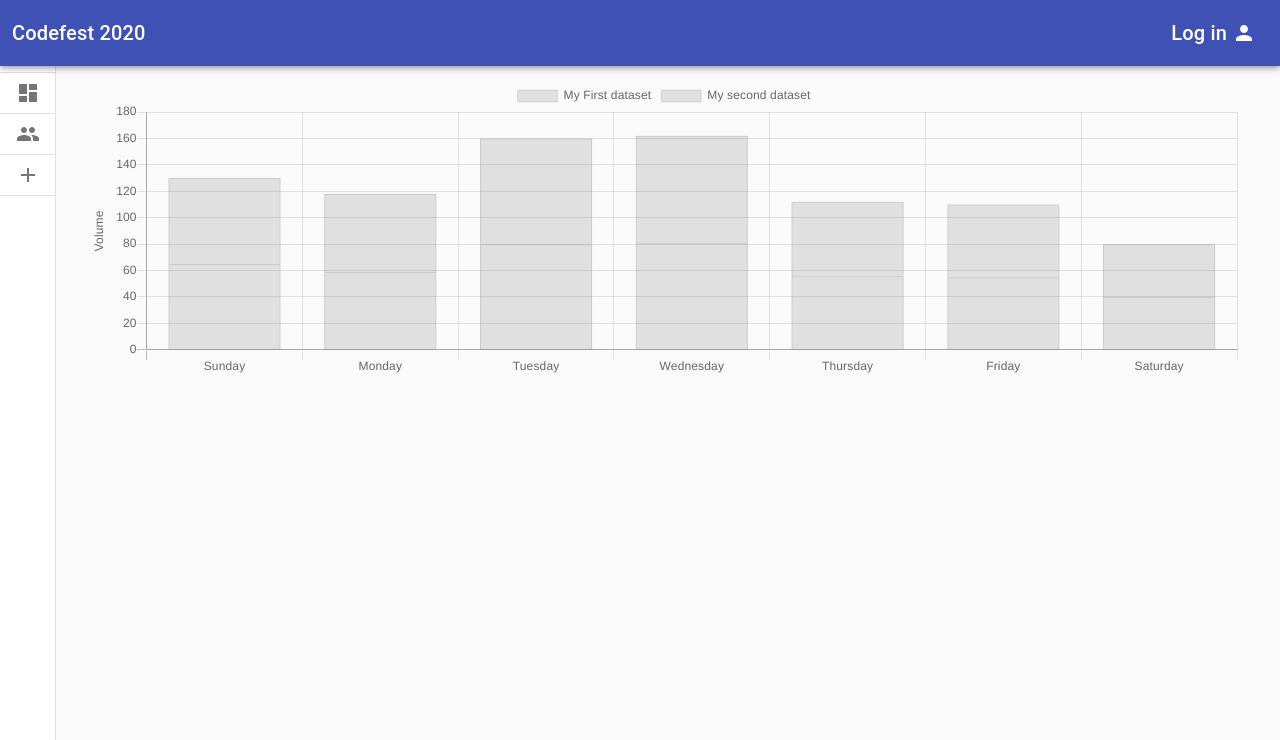
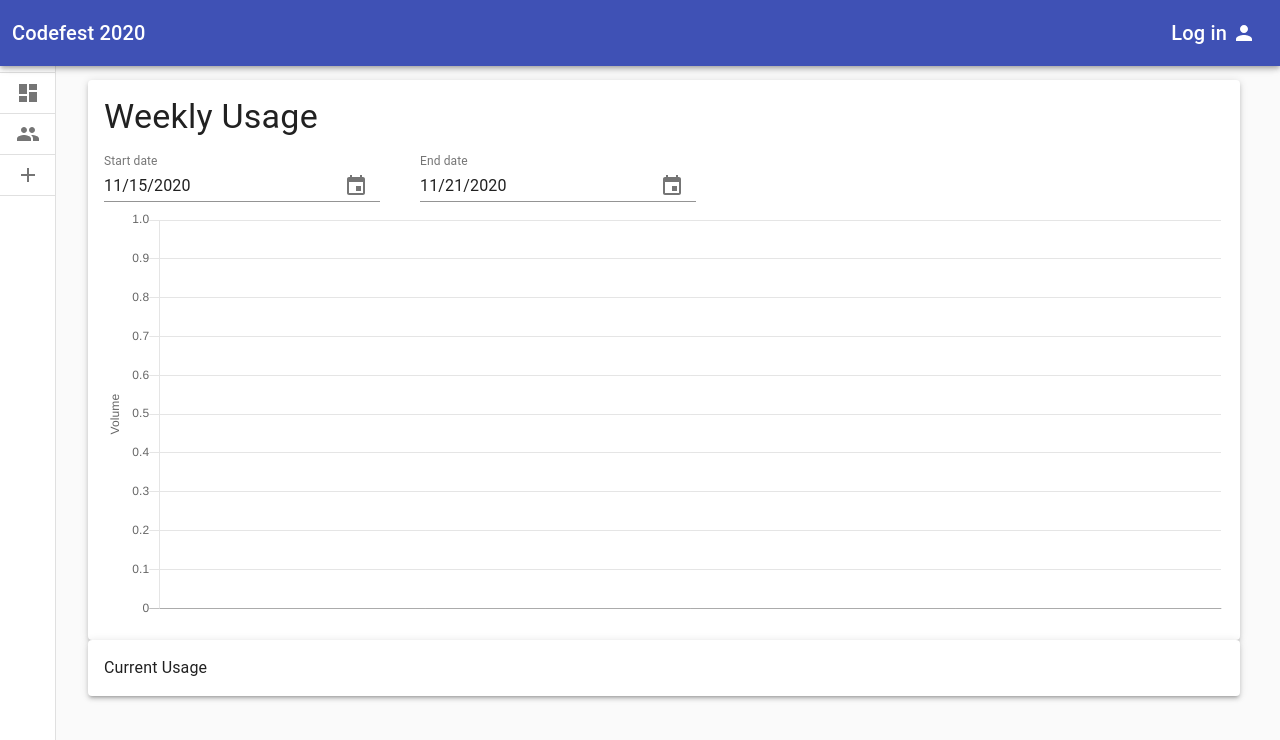
Before and after one commit to dgeorge10/codefest-2020, a React (Create React App) app in the folder frontend/: page / in a window 1280 px wide. Shown: the top 740 px of the page. Built offline with nearby package versions, Linux system fonts and the light colour scheme.

Commit message:
weekly usage dashboard chart

```diff
--- a/frontend/package.json
+++ b/frontend/package.json
@@ -3,8 +3,10 @@
   "version": "0.1.0",
   "private": true,
   "dependencies": {
+    "@date-io/date-fns": "^1.3.13",
     "@material-ui/core": "^4.11.0",
     "@material-ui/icons": "^4.9.1",
+    "@material-ui/pickers": "^3.2.10",
     "@testing-library/jest-dom": "^5.11.5",
     "@testing-library/react": "^11.1.2",
     "@testing-library/user-event": "^12.2.2",
@@ -16,6 +18,7 @@
     "axios": "^0.21.0",
     "chart.js": "^2.9.4",
     "clsx": "^1.1.1",
+    "date-fns": "^2.16.1",
     "eslint-import-resolver-typescript": "^2.3.0",
     "http-proxy-middleware": "^1.0.6",
     "immer": "^8.0.0",
--- a/frontend/src/api.ts
+++ b/frontend/src/api.ts
@@ -29,6 +29,12 @@ class UserApi {
       username: username,
     });
   }
+
+  /*
+  insert(): Promise<any> {
+    return instance.get("/api/insertDevices");
+  }
+  */
 }
 
 export const Api = {
--- a/frontend/src/pages/AddDevice.tsx
+++ b/frontend/src/pages/AddDevice.tsx
@@ -17,7 +17,7 @@ import TableHead from "@material-ui/core/TableHead";
 import TableRow from "@material-ui/core/TableRow";
 import Paper from "@material-ui/core/Paper";
 import { Api } from "../api";
-import { User } from "../models";
+import { User, Device } from "../models";
 
 const useStyles = makeStyles((theme) => ({
   grid: {
@@ -35,6 +35,21 @@ interface Props {
   setUser: (user: User) => void;
 }
 
+function deviceAverage(row: Device): number {
+  if (row.usage.length === 0) {
+    return 0;
+  }
+  const days =
+    (new Date(row.usage[row.usage.length - 1].date).getTime() -
+      new Date(row.usage[0].date).getTime()) /
+    (1000 * 3600 * 24);
+  let total = 0;
+  row.usage.forEach((use) => {
+    total += use.amount;
+  });
+  return total / Math.floor(1 + days);
+}
+
 export default function AddDevice(props: Props) {
   const { user, setUser } = props;
   const { username, devices } = user;
@@ -50,7 +65,7 @@ export default function AddDevice(props: Props) {
             <TableHead>
               <TableRow>
                 <TableCell>Device Name</TableCell>
-                <TableCell>Overall Usage</TableCell>
+                <TableCell>Average Usage (Gallons/Day)</TableCell>
               </TableRow>
             </TableHead>
             <TableBody>
@@ -59,7 +74,7 @@ export default function AddDevice(props: Props) {
                   <TableCell component="th" scope="row">
                     {row.name}
                   </TableCell>
-                  <TableCell>{row.usage}</TableCell>
+                  <TableCell>{`${deviceAverage(row).toFixed(3)}`}</TableCell>
                 </TableRow>
               ))}
             </TableBody>
--- a/frontend/src/pages/Dashboard.tsx
+++ b/frontend/src/pages/Dashboard.tsx
@@ -1,9 +1,15 @@
 /* eslint-disable no-underscore-dangle */
-import React, { useEffect } from "react";
-import { Grid, makeStyles } from "@material-ui/core";
+/* eslint-disable object-curly-newline */
+import React, { useEffect, useState } from "react";
+import { Grid, makeStyles, Typography, Paper } from "@material-ui/core";
+import DateFnsUtils from "@date-io/date-fns";
+import {
+  MuiPickersUtilsProvider,
+  KeyboardDatePicker,
+} from "@material-ui/pickers";
 import { Bar } from "react-chartjs-2";
-import { User } from "../models";
-import { Api } from "../api";
+import { User, GroupedUsage } from "../models";
+import deviceUsageToRange, { addDays } from "../utils/convert";
 
 const useStyles = makeStyles((theme) => ({
   container: {
@@ -11,14 +17,27 @@ const useStyles = makeStyles((theme) => ({
     flexDirection: "column",
     flexWrap: "wrap",
   },
+  chartGrid: {
+    padding: theme.spacing(2),
+  },
+  datePicker: {
+    paddingRight: theme.spacing(5),
+  },
 }));
+
+interface ChartDataset {
+  label: string;
+  borderWidth: number;
+  data: number[];
+  backgroundColor: string;
+  hoverBackgroundColor: string;
+}
 
 interface Props {
   user: User;
 }
 
-const data = {
-  labels: [
+const dayLabels = [
   "Sunday",
   "Monday",
   "Tuesday",
@@ -26,49 +45,95 @@ const data = {
   "Thursday",
   "Friday",
   "Saturday",
-  ],
-  datasets: [
-    {
-      label: "My First dataset",
-      // backgroundColor: "rgba(255,99,132,0.2)",
-      // borderColor: "rgba(255,99,132,1)",
-      borderWidth: 1,
-      // hoverBackgroundColor: "rgba(255,99,132,0.4)",
-      // hoverBorderColor: "rgba(255,99,132,1)",
-      data: [65, 59, 80, 81, 56, 55, 40, 69],
-    },
-    {
-      label: "My second dataset",
-      // backgroundColor: "rgba(255,99,132,0.2)",
-      // borderColor: "rgba(255,99,132,1)",
-      borderWidth: 1,
-      // hoverBackgroundColor: "rgba(255,99,132,0.4)",
-      // hoverBorderColor: "rgba(255,99,132,1)",
-      data: [65, 59, 80, 81, 56, 55, 40, 69],
-    },
-  ],
-};
+];
 
-const tempDevices: string[] = [""];
+function getColorPalette(i: number, max: number): string {
+  return `hsl( ${(i / max) * 360} ,100%,50%)`;
+}
 
 export default function Dashboard(props: Props) {
   const { user } = props;
-  console.log(user);
+  const [chartData, setChartData] = useState<GroupedUsage[]>([]);
+  const [startDate, setStartDate] = useState<Date | null>(
+    addDays(new Date(), -6)
+  );
+  const [endDate, setEndDate] = useState<Date | null>(new Date());
   const classes = useStyles();
-  // const [devices] = user.devices;
-  const devices = tempDevices;
 
-  /*
+  let data = {};
+  const datasets: ChartDataset[] = [];
+  const labels: string[] = [];
+
   useEffect(() => {
-    if (user) {
-      Api.users.getUser(user.username).then(console.log).catch(console.error);
+    if (user && startDate && endDate) {
+      setChartData(deviceUsageToRange(user.devices, startDate, endDate));
     }
-  }, [user]);
-  */
+  }, [user, startDate, endDate]);
+
+  if (chartData.length > 0) {
+    chartData.forEach((device, i) => {
+      datasets.push({
+        label: device.name,
+        borderWidth: 1,
+        data: [],
+        backgroundColor: getColorPalette(i, chartData.length),
+        hoverBackgroundColor: getColorPalette(i, chartData.length),
+      });
+      device.usage.forEach((use) => {
+        datasets[datasets.length - 1].data.push(use.amount);
+      });
+    });
+    chartData[0].usage.forEach((day) => {
+      const date = new Date(day.date);
+      labels.push(dayLabels[date.getDay()]);
+    });
+    data = {
+      labels: labels,
+      datasets: datasets,
+    };
+  }
+
+  const handleStartDateChange = (date: Date | null) => {
+    setStartDate(date);
+  };
+  const handleEndDateChange = (date: Date | null) => {
+    setEndDate(date);
+  };
 
   return (
     <Grid container className={classes.container}>
-      <Grid item md={12} style={{}}>
+      <Paper elevation={3}>
+        <Grid item md={12} className={classes.chartGrid}>
+          <Typography variant="h4">Weekly Usage</Typography>
+          <MuiPickersUtilsProvider utils={DateFnsUtils}>
+            <KeyboardDatePicker
+              className={classes.datePicker}
+              disableToolbar
+              variant="inline"
+              format="MM/dd/yyyy"
+              margin="normal"
+              id="date-picker-inline"
+              label="Start date"
+              value={startDate}
+              onChange={handleStartDateChange}
+              KeyboardButtonProps={{
+                "aria-label": "change date",
+              }}
+            />
+            <KeyboardDatePicker
+              disableToolbar
+              variant="inline"
+              format="MM/dd/yyyy"
+              margin="normal"
+              id="date-picker-inline"
+              label="End date"
+              value={endDate}
+              onChange={handleEndDateChange}
+              KeyboardButtonProps={{
+                "aria-label": "change date",
+              }}
+            />
+          </MuiPickersUtilsProvider>
           <Bar
             data={data}
             width={100}
@@ -94,6 +159,12 @@ export default function Dashboard(props: Props) {
             }}
           />
         </Grid>
+      </Paper>
+      <Paper elevation={3}>
+        <Grid item md={12} className={classes.chartGrid}>
+          <Typography>Current Usage</Typography>
+        </Grid>
+      </Paper>
     </Grid>
   );
 }
--- /dev/null
+++ b/frontend/src/utils/convert.ts
@@ -0,0 +1,55 @@
+import { Device, GroupedUsage, DeviceUsage } from "../models";
+
+export default function deviceUsageToRange(
+  devices: Device[],
+  startDate: Date,
+  endDate: Date
+) {
+  if (startDate > endDate) {
+    console.log("ERROR: Start date after end Date");
+    return [];
+  }
+
+  const dailyUsage: GroupedUsage[] = [];
+  devices.forEach((device) => {
+    dailyUsage.push({
+      name: device.name,
+      usage: [],
+    });
+    let d: Date = addDays(startDate, 0);
+    /* Generate the list of days */
+    while (d <= endDate) {
+      const newUsage: DeviceUsage = {
+        date: d,
+        amount: 0,
+      };
+      dailyUsage[dailyUsage.length - 1].usage.push(newUsage);
+      d = addDays(d, 1);
+    }
+  });
+
+  devices.forEach((device, i) => {
+    device.usage.forEach((use) => {
+      dailyUsage[i].usage.forEach((indexedDay) => {
+        if (datesMatch(indexedDay.date, new Date(use.date))) {
+          indexedDay.amount += use.amount;
+        }
+      });
+    });
+  });
+  return dailyUsage;
+}
+
+function datesMatch(date1: Date, date2: Date): boolean {
+  return (
+    date1.getDate() === date2.getDate() &&
+    date1.getMonth() === date2.getMonth() &&
+    date1.getFullYear() === date2.getFullYear()
+  );
+}
+
+export function addDays(date: Date, days: number): Date {
+  const result = new Date(date);
+  result.setDate(result.getDate() + days);
+  return result;
+}
```
Also changed, not shown: frontend/src/models.ts (+6 -1 lines), frontend/src/pages/Login.tsx (+16 -0 lines), frontend/.eslintrc.json, 2 other files (tests, documents, lock files or other folders). Lines whose indentation alone changed are shown as unchanged.
